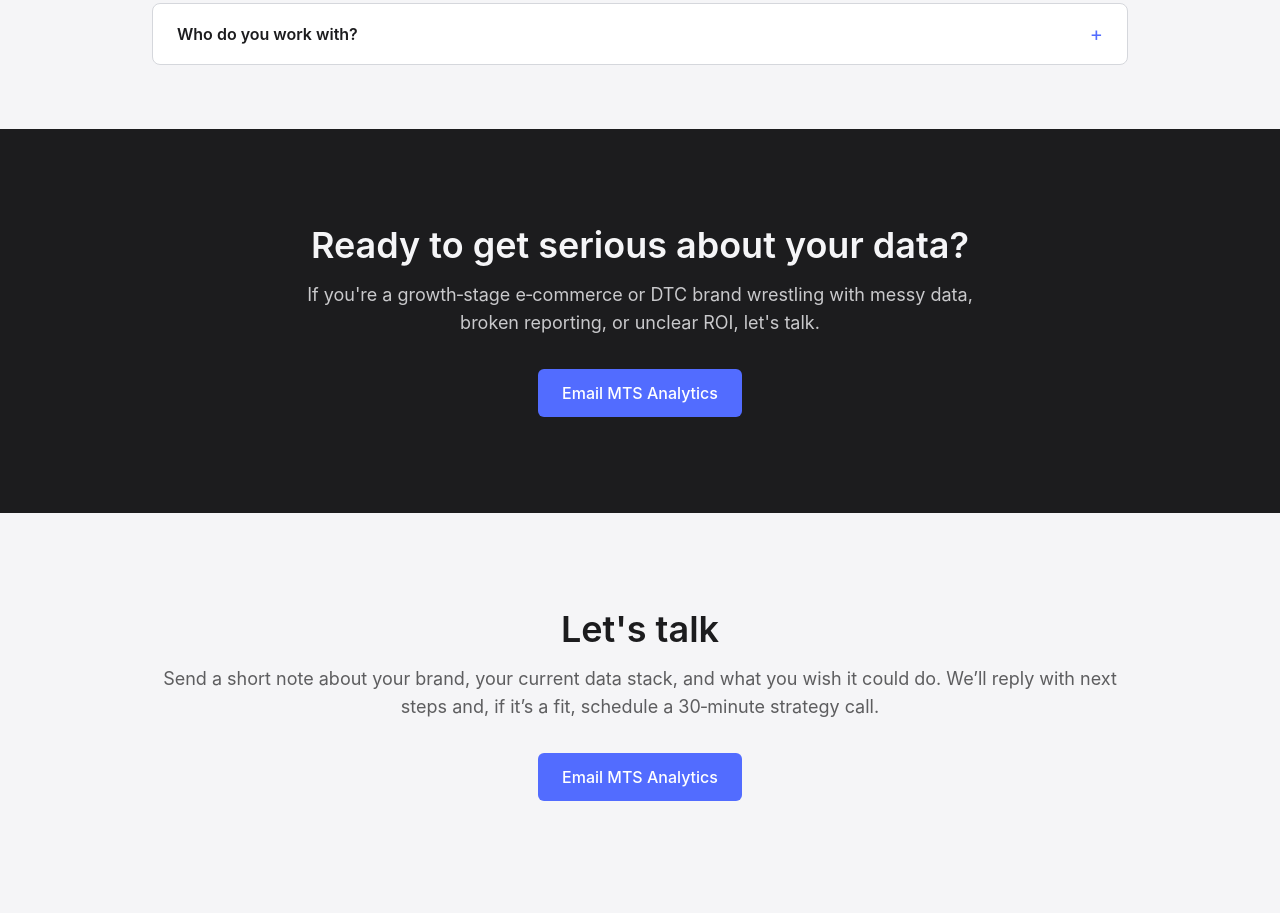
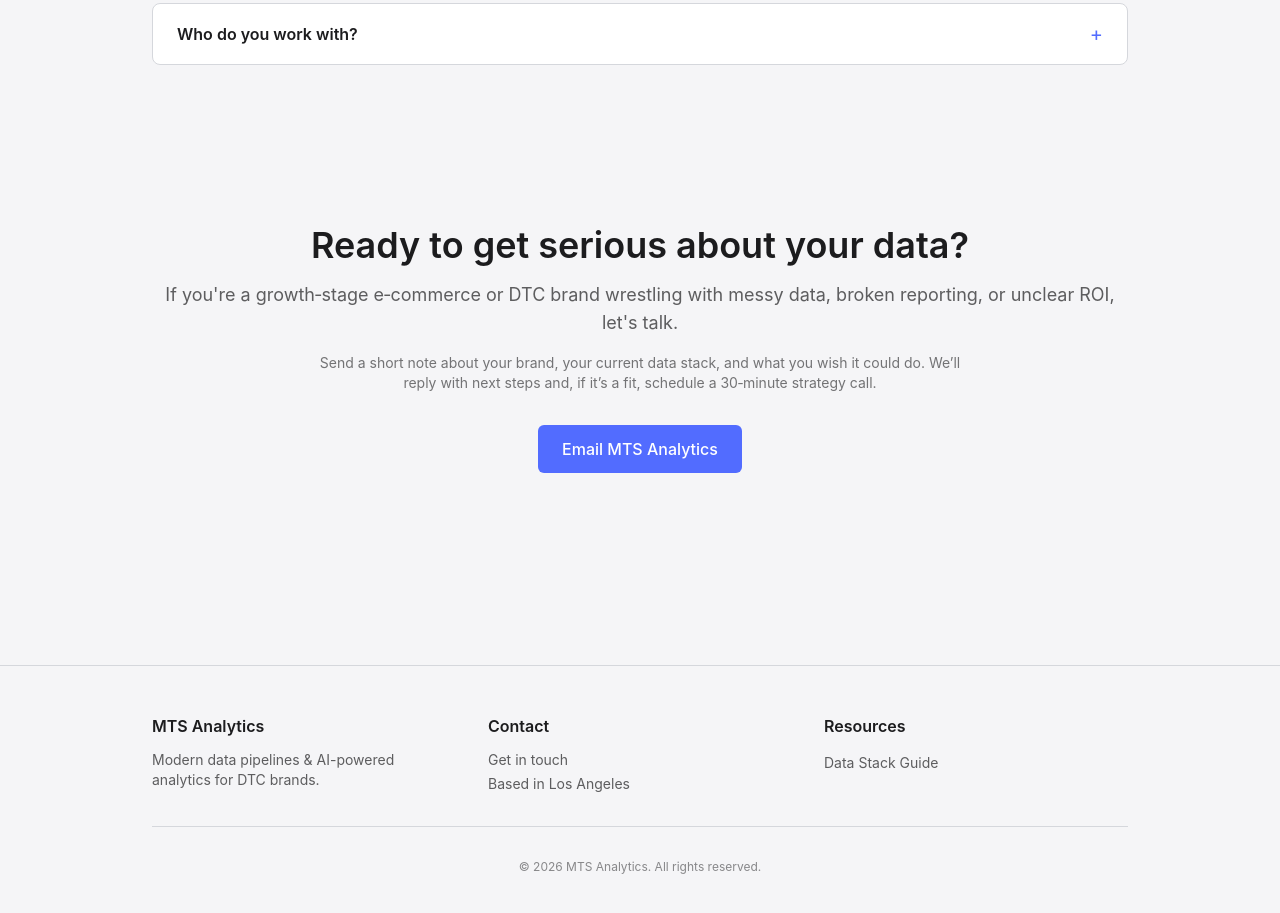
Before and after one commit to artin-mts/business-site, a Next.js app: page / in a window 1280 px wide. Shown: the part 5520-6433 px from the top of the page. Built offline with nearby package versions, Linux system fonts and the light colour scheme.

Commit message:
Unify CTA/contact and make header CTA email-only

```diff
--- a/app/page.tsx
+++ b/app/page.tsx
@@ -319,15 +319,7 @@
         />
       </section>
 
-      {/* Final CTA Section */}
-      <CTASection
-        title="Ready to get serious about your data?"
-        description="If you're a growth‑stage e‑commerce or DTC brand wrestling with messy data, broken reporting, or unclear ROI, let's talk."
-        buttonText="Email MTS Analytics"
-        buttonHref="mailto:artin@mts-analytics.com"
-      />
-
-      {/* Contact Section */}
+      {/* Contact / Final CTA Section */}
       <section id="contact" className="max-w-5xl mx-auto px-6 py-24">
         <motion.div
           initial={{ opacity: 0, y: 20 }}
@@ -337,9 +329,12 @@
           className="text-center"
         >
           <h2 className="text-3xl md:text-4xl font-semibold text-midnight mb-4">
-            Let's talk
+            Ready to get serious about your data?
           </h2>
-          <p className="text-lg text-midnight/70 mb-8">
+          <p className="text-lg text-midnight/70 mb-4">
+            If you're a growth‑stage e‑commerce or DTC brand wrestling with messy data, broken reporting, or unclear ROI, let's talk.
+          </p>
+          <p className="text-sm text-midnight/60 mb-8 max-w-2xl mx-auto">
             Send a short note about your brand, your current data stack, and what you wish it could do. We’ll reply with next steps and, if it’s a fit, schedule a 30‑minute strategy call.
           </p>
           <a
--- a/components/Header.tsx
+++ b/components/Header.tsx
@@ -22,12 +22,12 @@
             >
               Data Stack Guide
             </Link>
-            <Link
-              href="#contact"
+            <a
+              href="mailto:artin@mts-analytics.com"
               className="bg-slate-blue text-white px-4 py-2 rounded-md text-sm font-medium hover:opacity-90 transition-opacity"
             >
               Talk to MTS Analytics
-            </Link>
+            </a>
           </div>
         </nav>
       </div>
```
